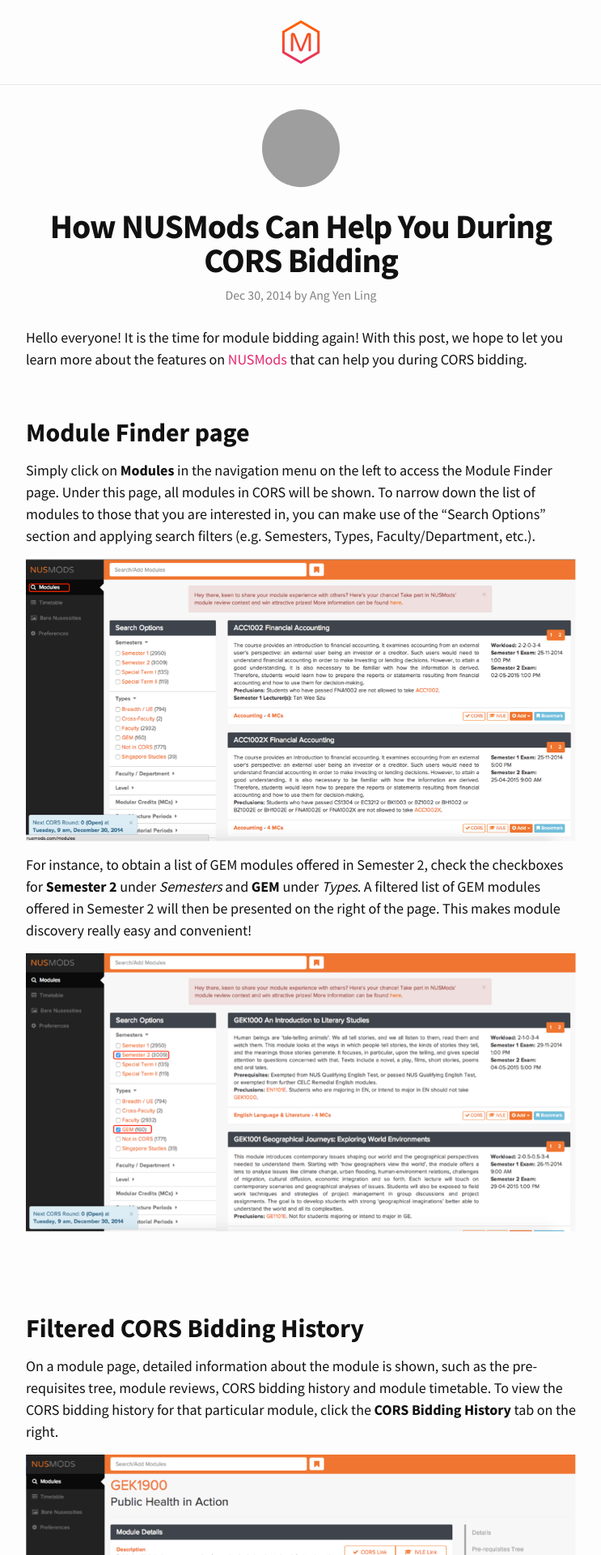
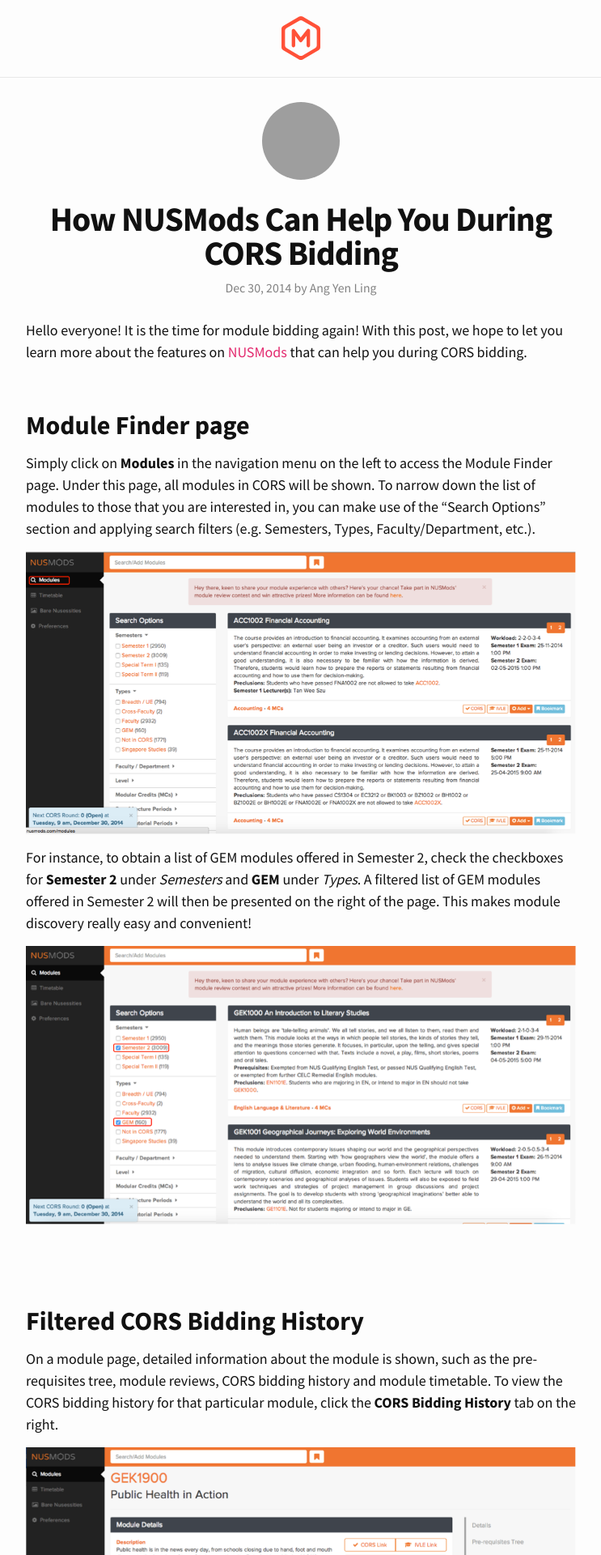
Before and after one commit to nusmodifications/nusmods-blog, a Jekyll site: the page built from _posts/2014-12-27-how-nusmods-can-help-you-during-cors-bidding.markdown, in a window 1280 px wide. Shown: the top 1920 px of the page at 81% size, without its empty margins (268-1011 px from the left). Built offline with Jekyll 4.4.1, drawn with Linux system fonts in a browser that asks for light colours; nearby versions of some CDN libraries; grey boxes are pictures that could not be loaded.

Commit message:
Update favicon and header logos

```diff
--- a/_includes/head.html
+++ b/_includes/head.html
@@ -7,6 +7,9 @@
 
     <!-- Favicons -->
     <link rel="icon" href="/favicon.ico">
+    <link rel="icon" type="image/png" href="/img/icons/favicon-16x16.png" sizes="16x16">
+    <link rel="icon" type="image/png" href="/img/icons/favicon-32x32.png" sizes="32x32">
+    <link rel="icon" type="image/png" href="/img/icons/favicon-96x96.png" sizes="96x96">
     <link rel="apple-touch-icon" href="/apple-touch-icon.png">
 
     <!-- CSS -->
--- a/_sass/_layout.scss
+++ b/_sass/_layout.scss
@@ -22,9 +22,9 @@
         text-align: center;
         width: 100px;
         .site-title {
-            background-image: url('nusmods-icon-gradient.png');
-            height: 64px;
-            width: 64px;
+            background-image: url('v4-abstract-orange.svg');
+            height: 55px;
+            width: 48px;
             margin: 0 auto;
         }
         .site-subtitle {
@@ -34,7 +34,7 @@
 }
 
 .site-title {
-    background-image: url('nusmods-logo-gradient.png');
+    background-image: url('v4-logotype-orange.svg');
     background-size: 100% auto;
     background-repeat: no-repeat;
     display: block;
```
Also changed, not shown: css/nusmods-icon-gradient.png (deleted), css/nusmods-logo-gradient.png (deleted), css/v4-abstract-orange.svg (added), css/v4-logotype-orange.svg (added), favicon.ico, img/icons/favicon-16x16.png (added), img/icons/favicon-32x32.png (added), img/icons/favicon-96x96.png (added).
